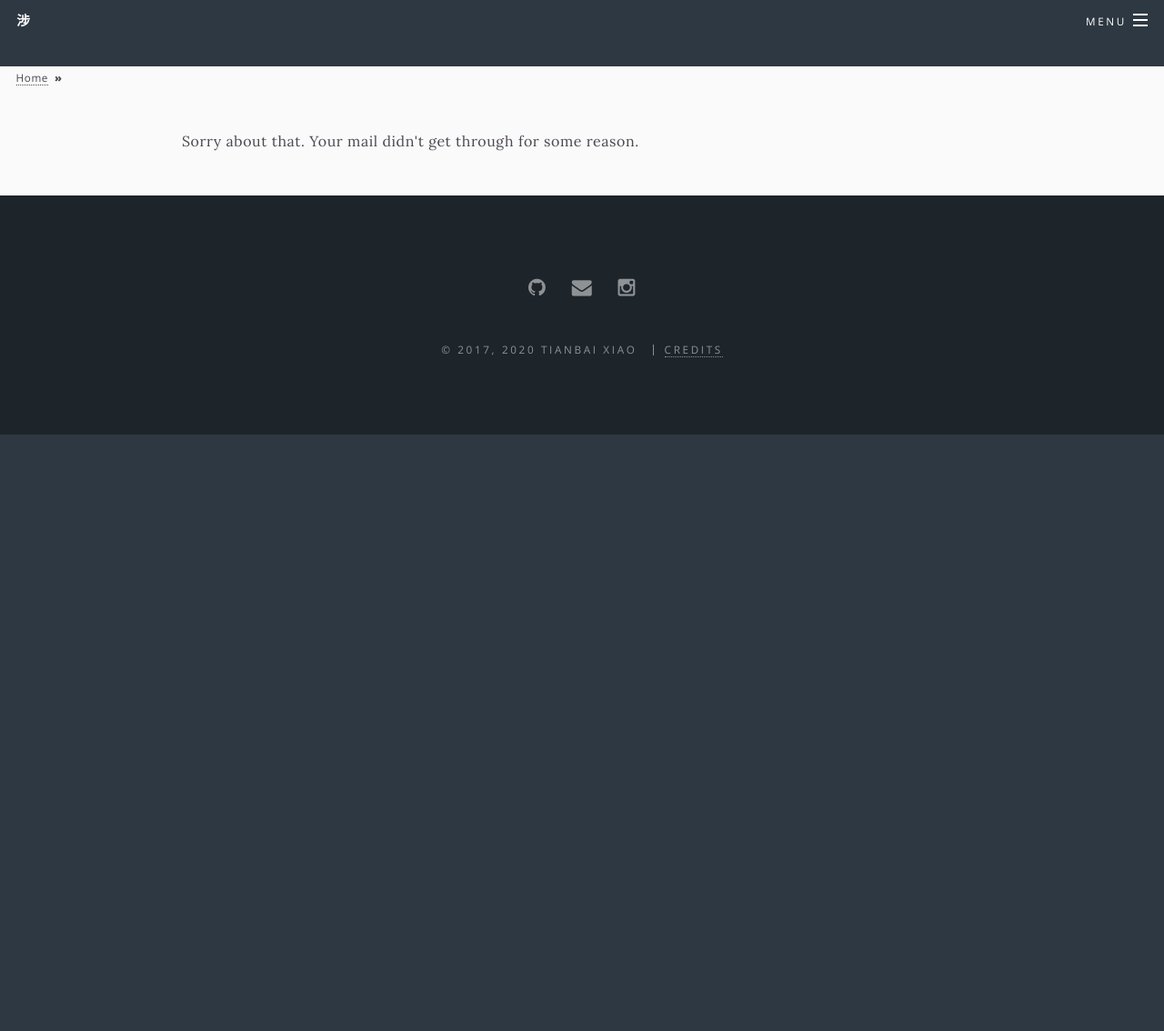
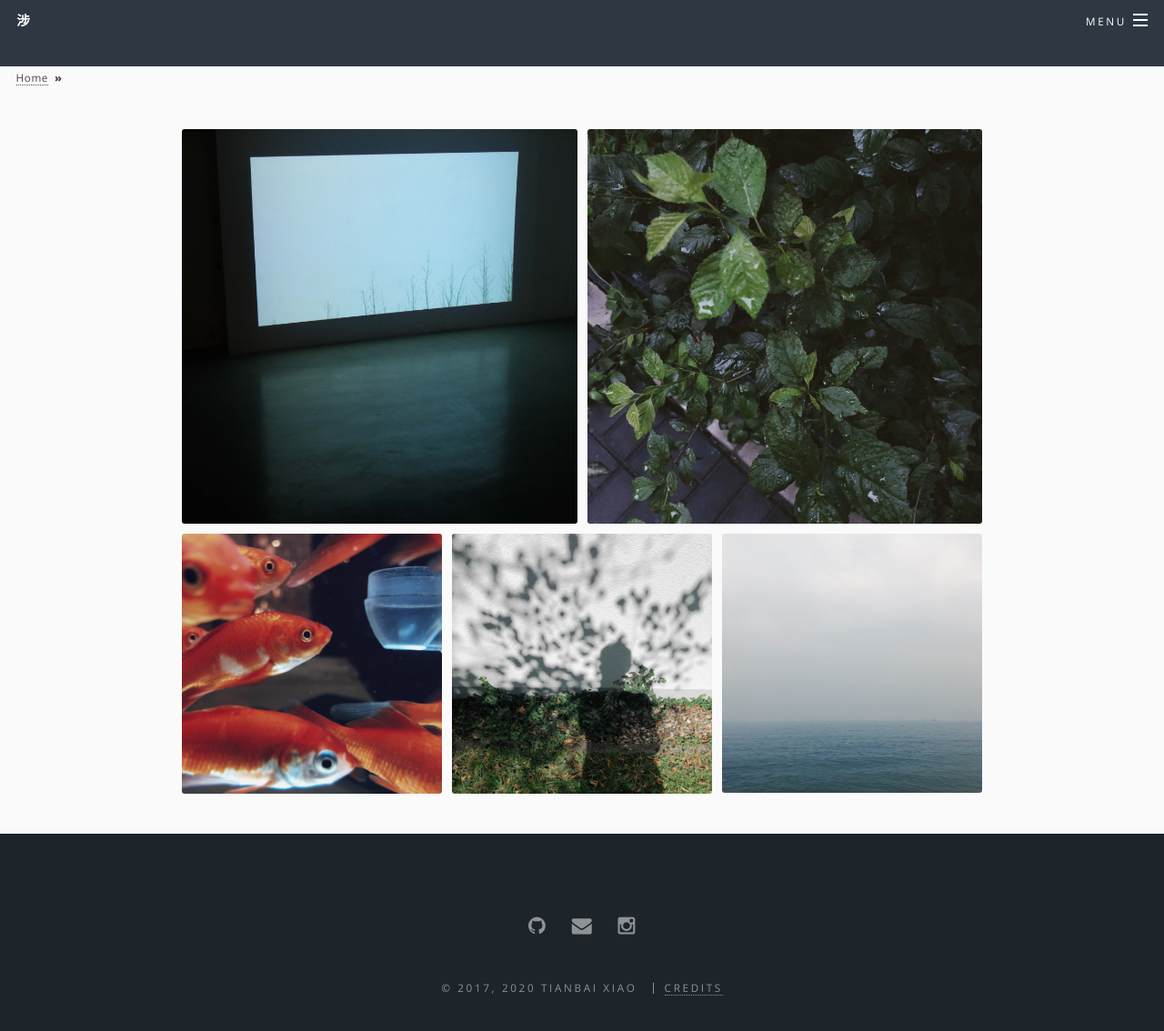
Before and after one commit to vavrines/blog2, a Jekyll site: the page built from _pages/vitae.html, in a window 1280 px wide and 1181 px high. Shown: the top 1134 px of the window at 91% size. Built offline with Jekyll 4.4.1, drawn with Linux system fonts in a browser that asks for light colours.

Commit message:
Update vitae.html

```diff
--- a/_pages/vitae.html
+++ b/_pages/vitae.html
@@ -1,12 +1,22 @@
 ---
-key: 5
+key: 3
 title: Vitae
 permalink: /vitae/
 options: fullwidth
 <!--这是单行注释-->
-excerpt:
+excerpt: test
 image: pic01.jpg
 background-image: pic01.jpg
 ---
 
-<p>Sorry about that. Your mail didn't get through for some reason.</p>
+<section>
+				<div class="box alt">
+					<div class="row uniform 50%">
+						<div class="6u"><span class="image fit"><img src="../images/film.jpg" alt="" /></span></div>
+						<div class="6u"><span class="image fit"><img src="../images/leaf.jpg" alt="" /></span></div>
+						<div class="4u"><span class="image fit"><img src="../images/fish.jpg" alt="" /></span></div>
+						<div class="4u"><span class="image fit"><img src="../images/shadow.jpg" alt="" /></span></div>
+						<div class="4u"><span class="image fit"><img src="../images/sea.jpg" alt="" /></span></div>
+					</div>
+				</div>
+</section>
```
